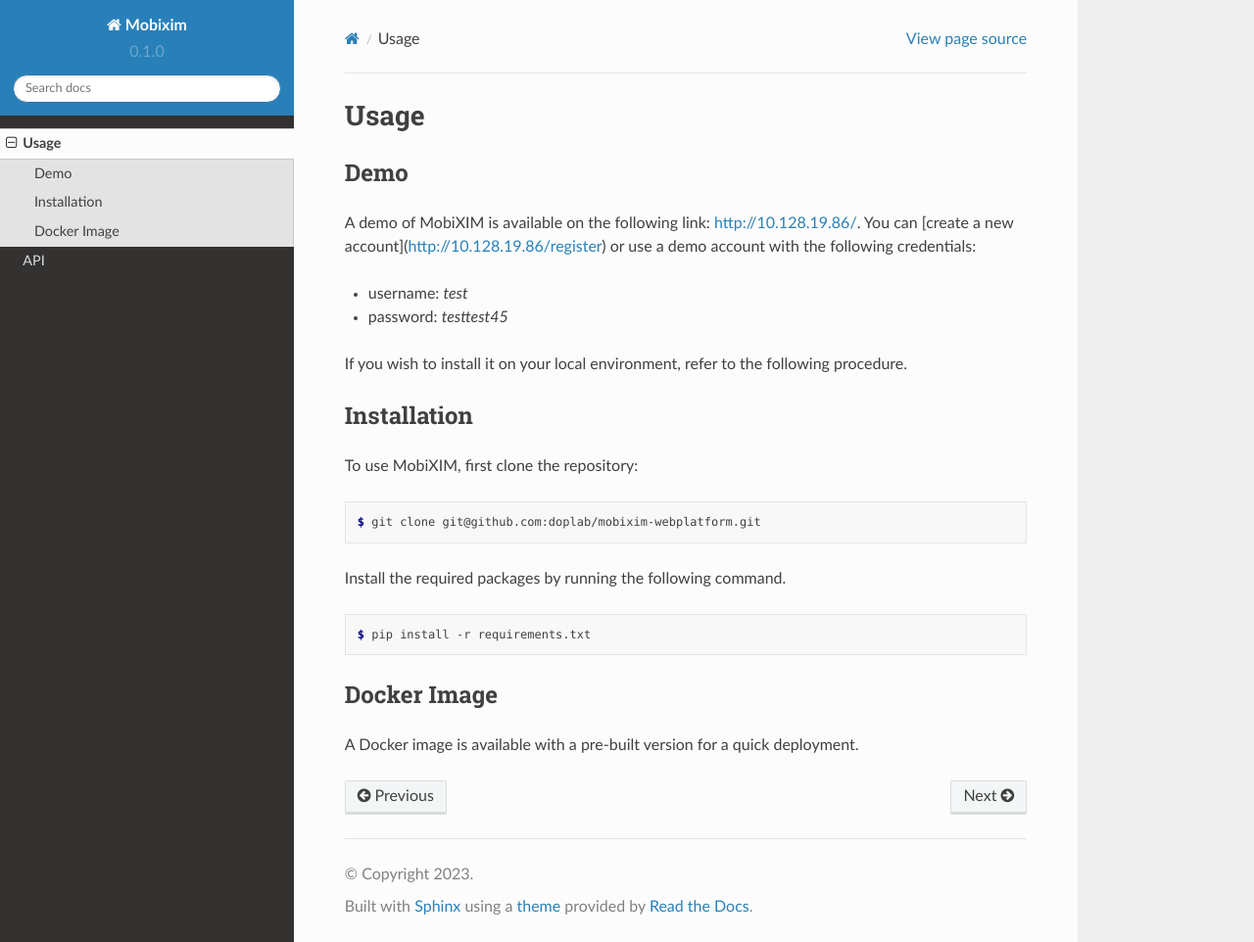
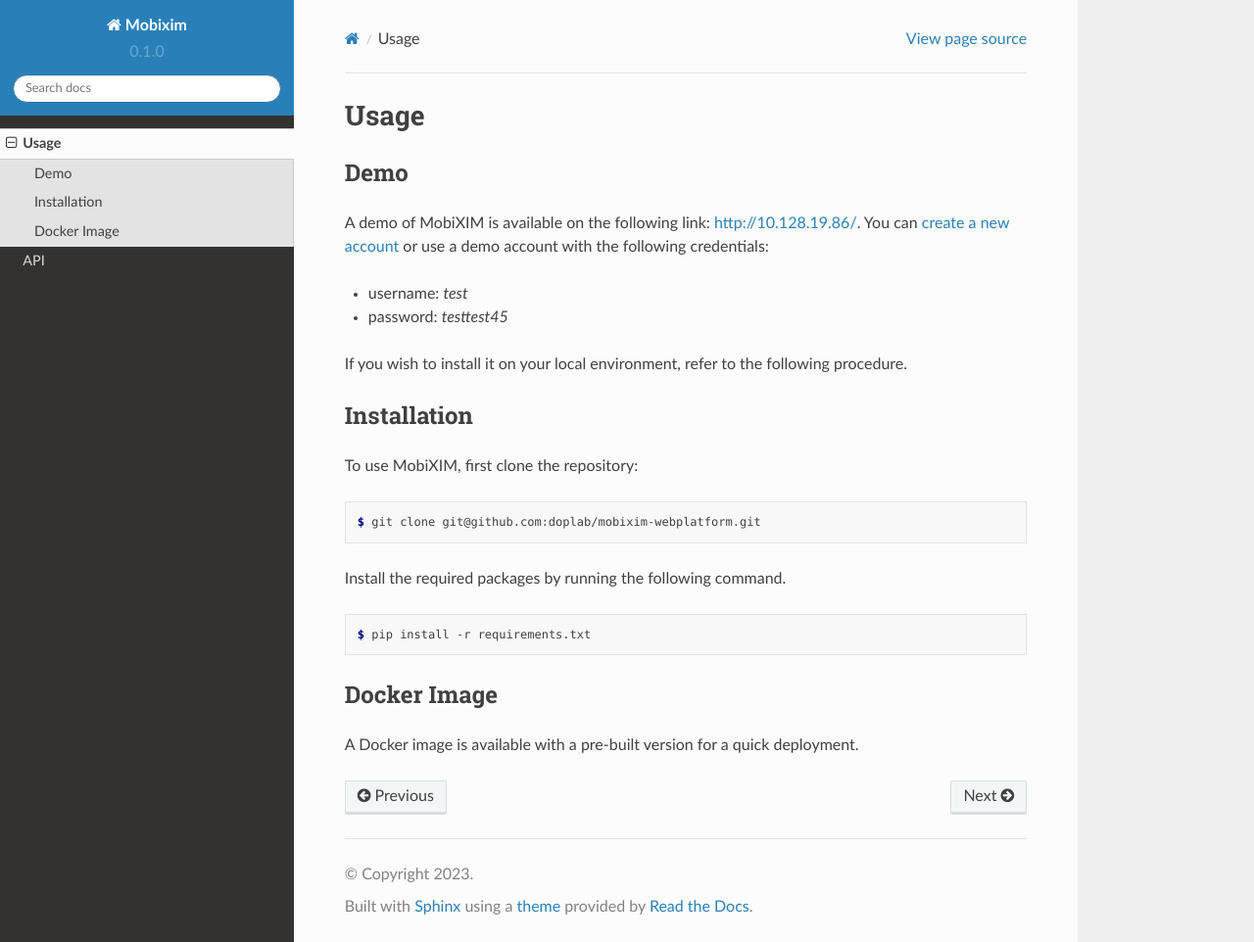
Before and after one commit to Stergios-Konstantinidis/mobixim.readthedocs.io, a Sphinx documentation site: the page built from docs/source/usage.rst, in a window 1280 px wide and 962 px high. Shown: the whole window at 98% size. Built offline with Sphinx 7.4.7 and the Read the Docs theme 2.0.0, drawn with Linux system fonts in a browser that asks for light colours.

Commit message:
credentials updated

```diff
--- a/docs/source/usage.rst
+++ b/docs/source/usage.rst
@@ -6,7 +6,7 @@
 Demo
 ----
 A demo of MobiXIM is available on the following link: http://10.128.19.86/.
-You can [create a new account](http://10.128.19.86/register) or use a demo account with the following credentials:
+You can `create a new account <http://10.128.19.86/register>`_ or use a demo account with the following credentials:
 
 - username: `test`
 - password: `testtest45`
```
